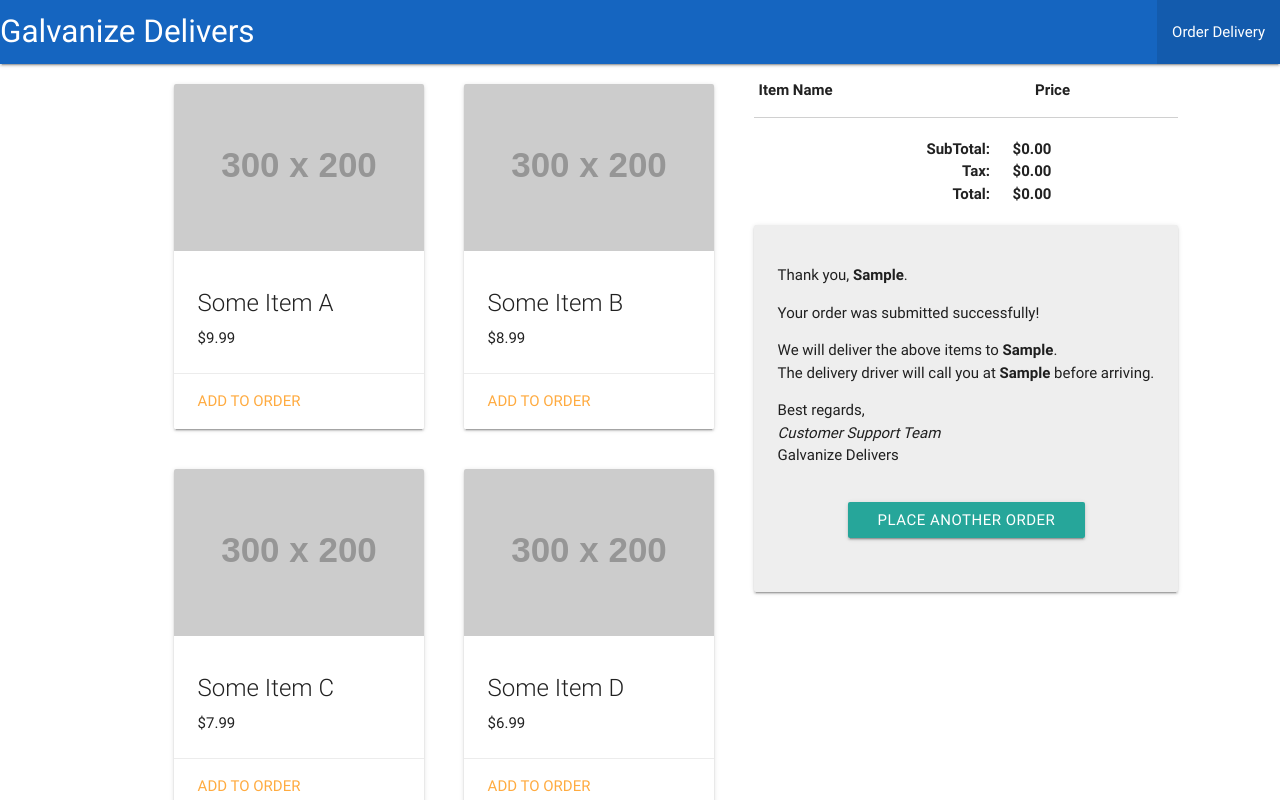
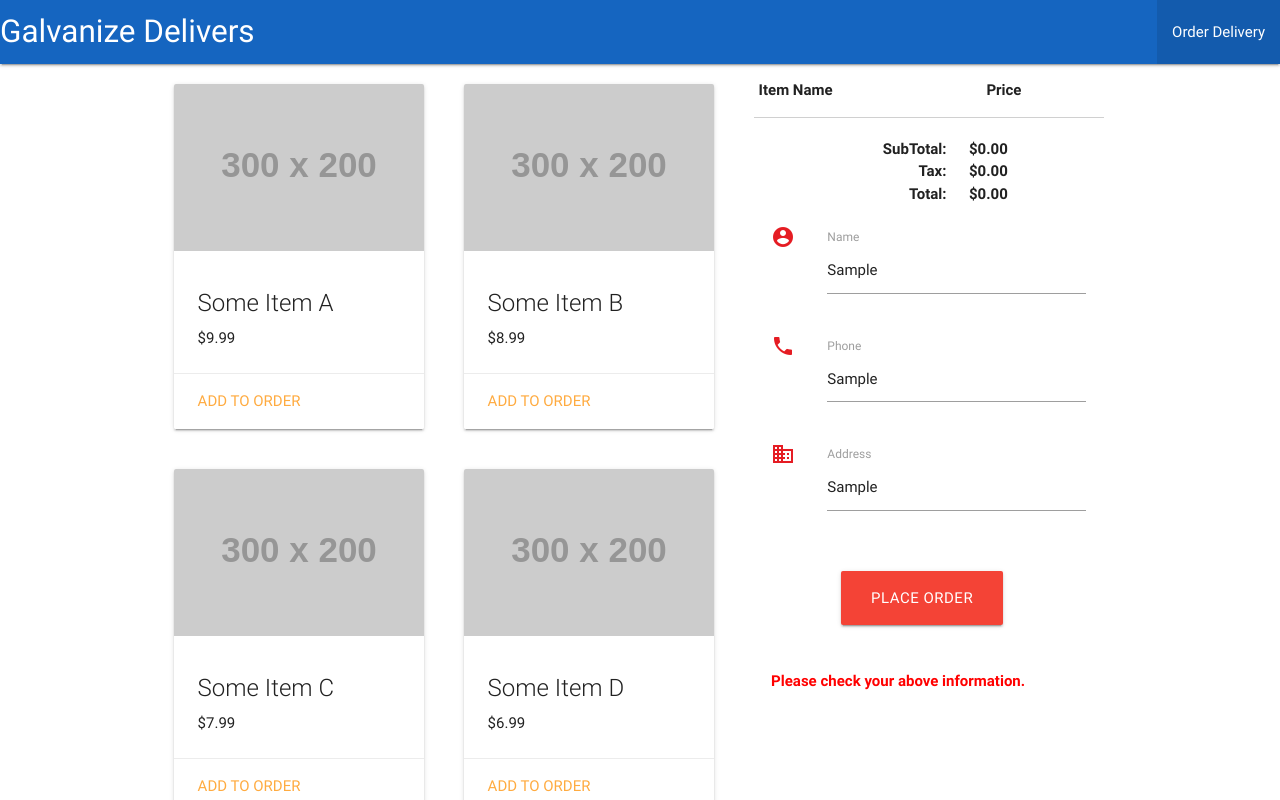
Before and after one commit to chuckhagy/React-Galvanize-Delivers, a React (Create React App) app: page / in a window 1280 px wide. Both pictures are taken after typing "Sample", "Sample", "Sample" into the empty fields and a click on the button "PLACE ORDER". Shown: the top 800 px of the page. Built offline with nearby package versions, Linux system fonts and the light colour scheme.

Commit message:
validation working

```diff
--- a/src/components/OrderFormComponent.js
+++ b/src/components/OrderFormComponent.js
@@ -37,6 +37,9 @@ export default class OrderFormComponent extends React.Component{
             </div>
           </div>
           <button className="btn-large waves-effect waves-light red" type="submit" id="myButton">PLACE ORDER</button>
+          {this.state.hasValidationErrors ?
+          <p style={{color: 'red', fontWeight: "bold"}}>Please check your above information.</p>:
+          null}
         </form>
         </div>
       )
@@ -49,7 +52,14 @@ export default class OrderFormComponent extends React.Component{
     let name = $form.name.value;
     let phone = $form.phone.value;
     let address = $form.address.value;
-    onSubmit({name, phone, address})
+    if(name.length > 3 && /^[a-zA-Z\s]+/.test(name) && phone.length >= 10 && /^[\d(\s][\d-\s)]+$/.test(phone)  && address.length > 5 && /^[\d]/.test(address)){
+      onSubmit({name, phone, address})
+    }
+    else{
+      this.setState({
+        hasValidationErrors: true
+      })
+    }
   }
 
 }
```
